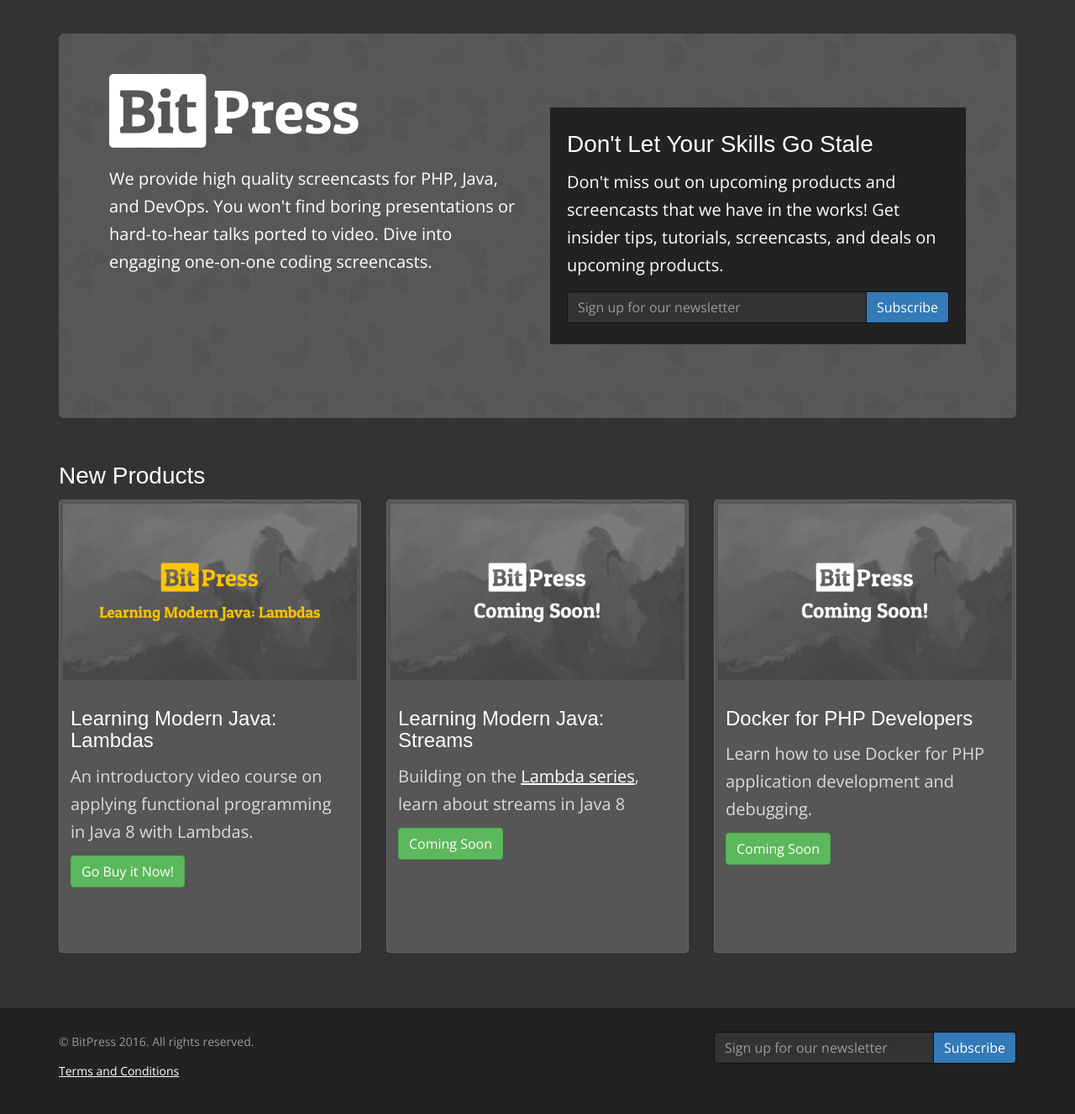
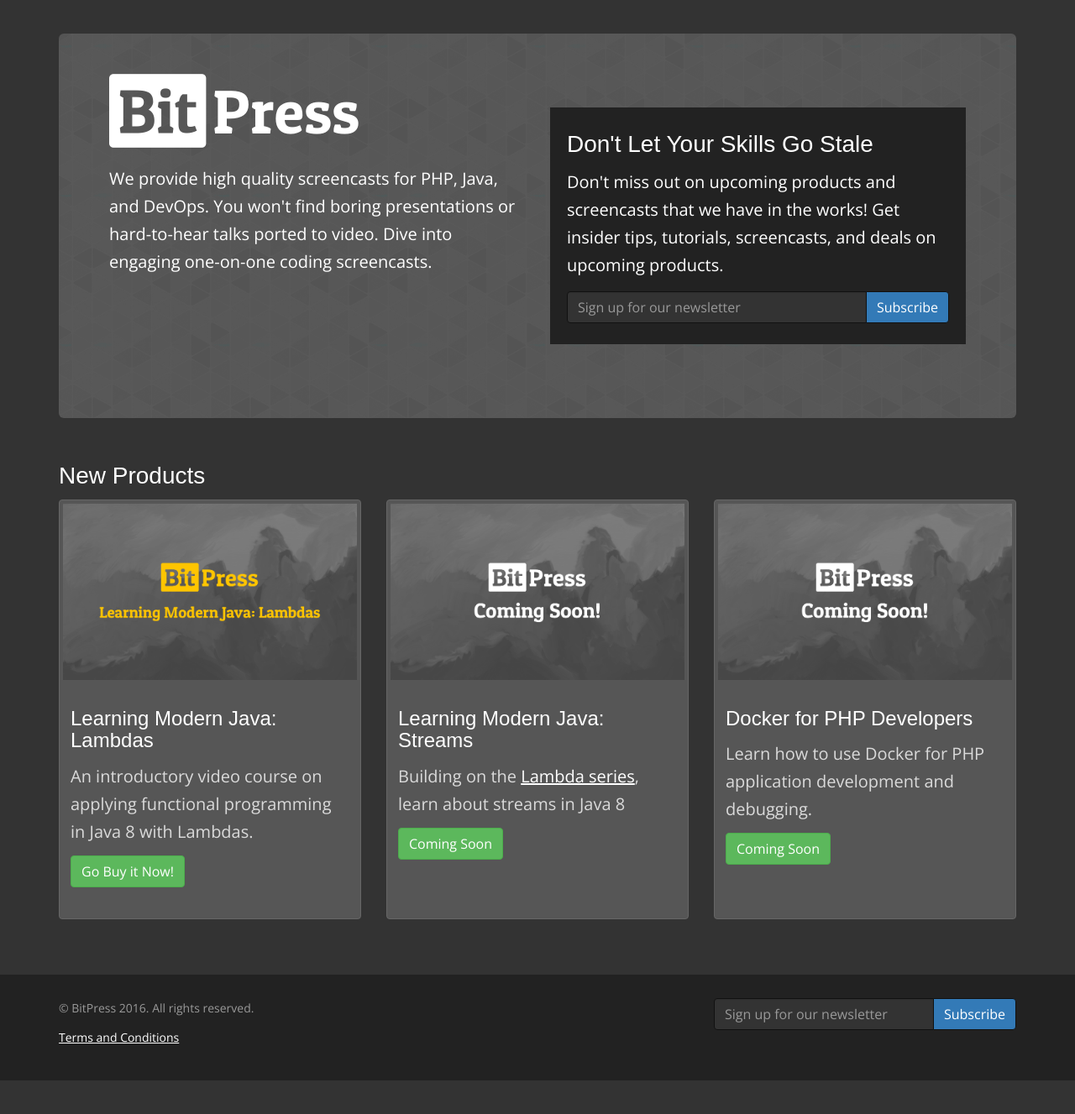
Before and after one commit to bitpressio/bitpressio.github.io, a Jekyll site: the page built from index.html, in a window 1280 px wide. Shown: the whole page at 84% size. Built offline with Jekyll 4.4.1, drawn with Linux system fonts in a browser that asks for light colours; some web fonts are replaced; after the commit the page ends 1287 px from its top, so only the background shows below that.

Commit message:
Adjust min height

```diff
--- a/css/main.scss
+++ b/css/main.scss
@@ -46,7 +46,7 @@
         }
     }
     .thumbnail {
-        min-height: 540px;
+        min-height: 500px;
         background: #565656;
         border: 1px solid #666;
         color: #dadada;
```
